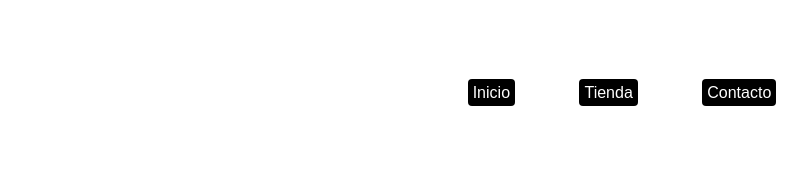
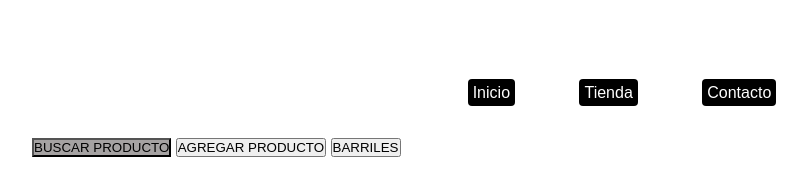
Before and after one commit to Tomybarre/pokerbeerpagina, a plain HTML site: page paginas/tienda.html in a window 1280 px wide. Shown: the part 206-402 px from the top of the page, without its empty margins (18-825 px from the left). Drawn offline with Linux system fonts and the light colour scheme.

Commit message:
6 guardado

```diff
--- a/css/archivo.css
+++ b/css/archivo.css
@@ -36,3 +36,8 @@ a{
     color: white;
     word-spacing: normal;
 }
+
+.button{
+background-color: rgb(165, 162, 162);
+
+}
--- a/paginas/tienda.html
+++ b/paginas/tienda.html
@@ -7,7 +7,7 @@
     <link rel="shortcut icon" href="/imagenes/favicon (1).ico" type="image/x-icon">
     <link rel="icon" href="favicon.ico" type="image/x-icon">
     <link rel="stylesheet" href="/css/archivo.css">
-    <script src="js/miarchivo.js"></script>
+    <script src="/js/miarchivo.js"></script>
     <title>Poker Beer - Tienda</title>
 
 </head>
@@ -22,8 +22,12 @@
                   <span><a href="../paginas/contacto.html">Contacto</a></span>
                 </nav>
 
+<br>
+<br>
 
-
+                <button class="button" onclick="buscarProducto()">BUSCAR PRODUCTO</button>
+                <button onclick=" nuevoProducto()">AGREGAR PRODUCTO</button>
+                <button onclick="encontrarBarriles()">BARRILES</button>
 
 
 
```
